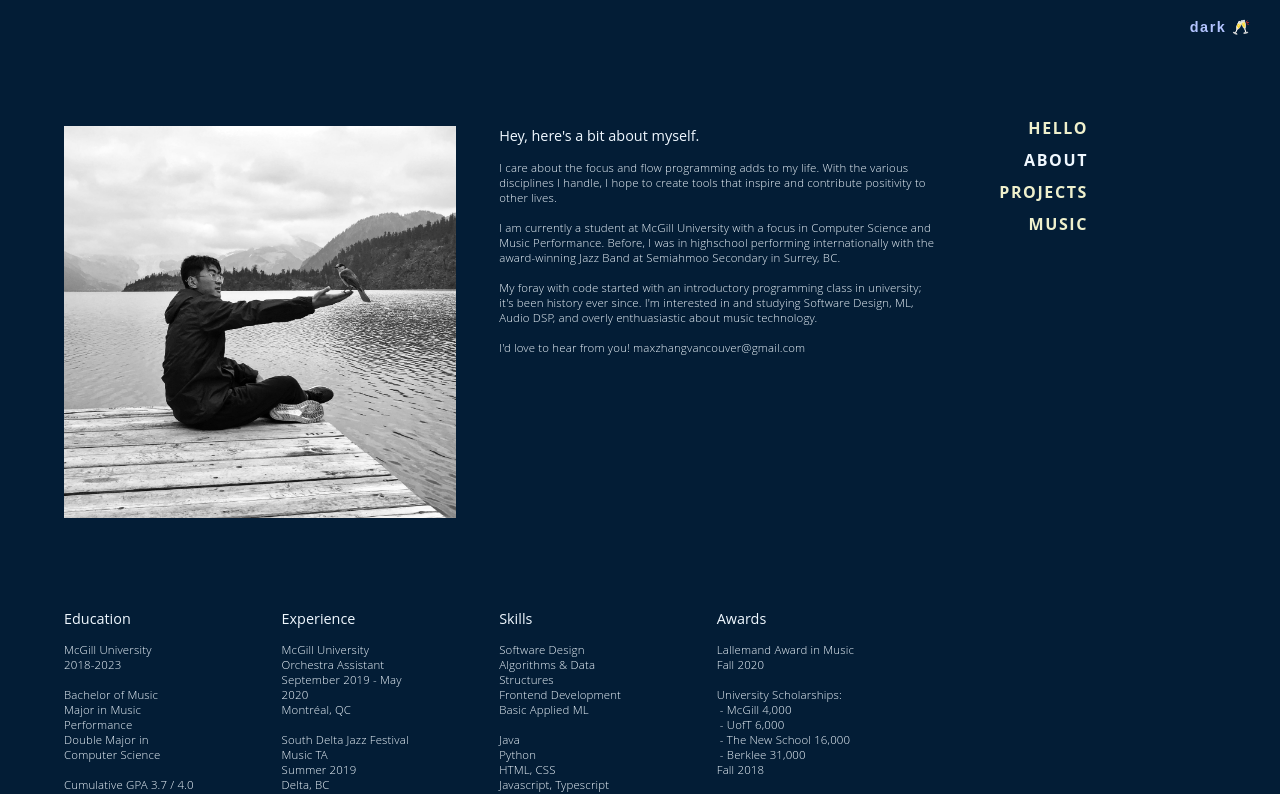
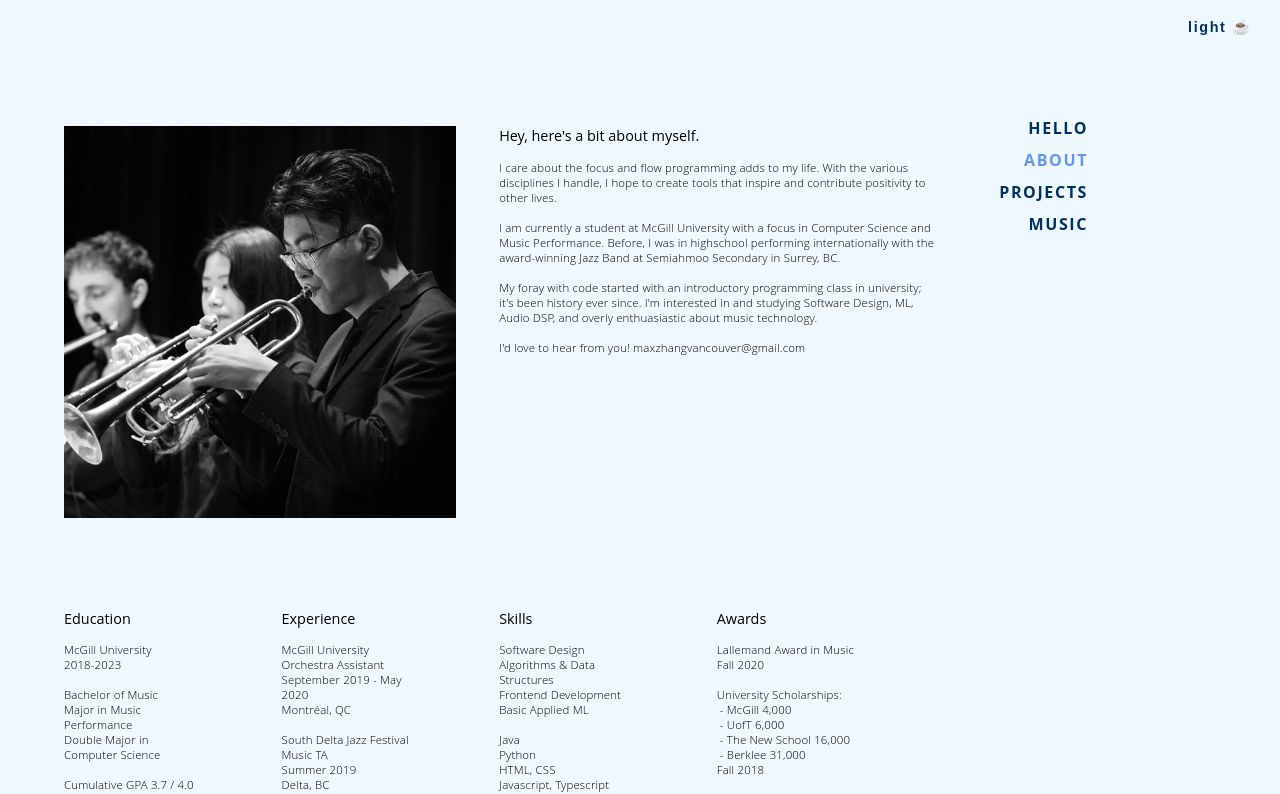
Before and after one commit to chetbae/chetbae.github.io, a React (Create React App) app: page /kurzgesagt in a window 1280 px wide. Shown: the top 794 px of the page. Built offline with nearby package versions, Linux system fonts and the light colour scheme.

Commit message:
declare router + light mode default

```diff
--- a/src/App.tsx
+++ b/src/App.tsx
@@ -8,7 +8,7 @@
 import { containers } from './styles';
 
 function App() {
-  const [theme, setTheme] = useState(false);
+  const [theme, setTheme] = useState(true);
   const themeMode = theme ? light_mode : dark_mode;
   const themeProps = {
     theme: theme,
--- a/src/containers/AboutPage.tsx
+++ b/src/containers/AboutPage.tsx
@@ -11,7 +11,7 @@
 const gitHub = 'https://github.com/chetbae';
 const instagram = 'https://www.instagram.com/mx.yz/';
 const email = 'mailto: maxzhangvancouver@gmail.com';
-// const resume = '';
+
 const AboutContainer = styled(containers.PageContainer)`
     width: 80%;
     margin: 0% 15% 0% 5%;
--- a/src/global.d.ts
+++ b/src/global.d.ts
@@ -1 +1,2 @@
-declare module '*.pdf'
+declare module '*.pdf';
+declare module 'react-router-dom';
--- a/src/styles/colour.js
+++ b/src/styles/colour.js
@@ -5,7 +5,7 @@
 const moon = '#eff0cc';
 const white = 'aliceblue';
 const black = '#000000';
-const trueWhite ='white';
+// const trueWhite ='white';
 const pink = 'lightsalmon';
 const coral = 'lightcoral';
 
```
